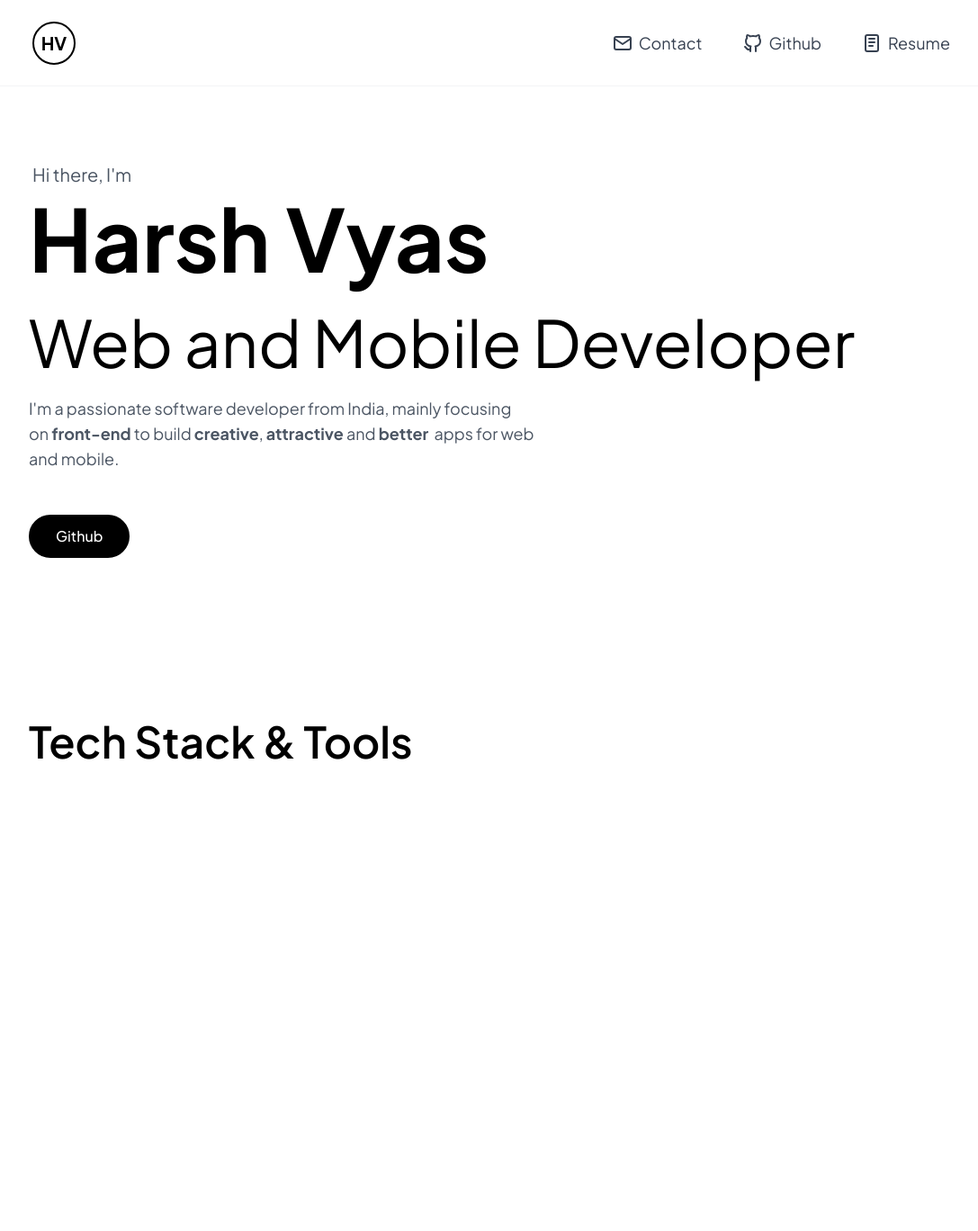
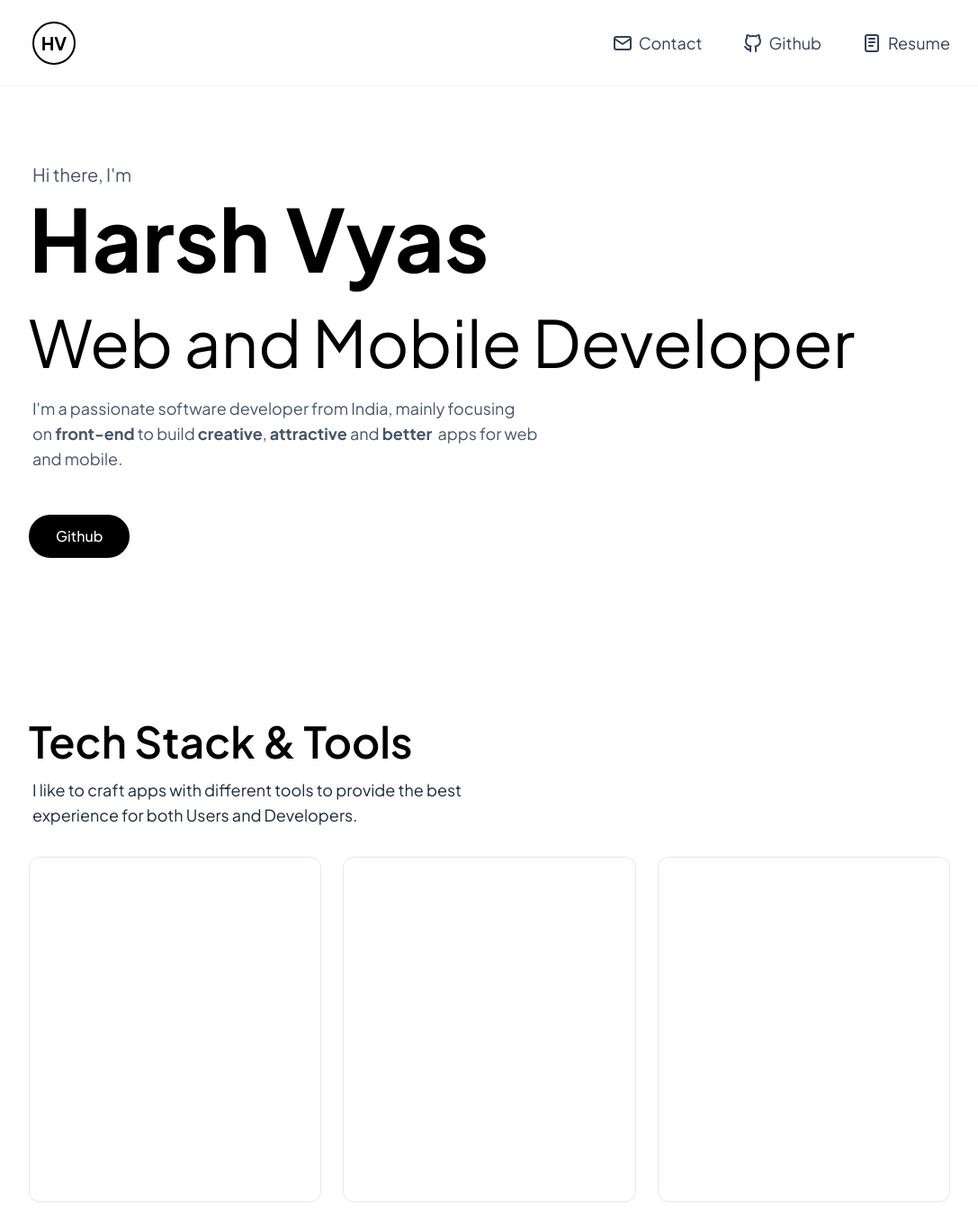
Before and after one commit to hrvsdev/hrvs, a Next.js app: page / in a window 1280 px wide. Shown: the whole page at 90% size, without its empty margins (96-1183 px from the left). Before the commit the page ends 880 px from the top, so only its background shows below. Built offline with nearby package versions, Linux system fonts and the light colour scheme.

Commit message:
added tech stack skeletom

```diff
--- a/components/Home/Hero/Hero.tsx
+++ b/components/Home/Hero/Hero.tsx
@@ -1,15 +1,17 @@
 export default function HeroComp(): JSX.Element {
   return (
-    <div className="flex justify-center items-center min-h-screen py-24 sm:py-32">
+    <section id="main" className="flex justify-center items-center min-h-screen py-24 sm:py-32">
       <div className="max-w-5xl w-full">
-        <p className="text-gray-600 dark:text-gray-400 text-lg sm:text-xl pl-1 mb-2">Hi there, I&apos;m</p>
+        <p className="text-slate-600 dark:text-slate-400 text-lg sm:text-xl pl-1 mb-2">
+          Hi there, I&apos;m
+        </p>
         <h1 className="dark:text-white text-5xl sm:text-6xl md:text-7xl lg:text-8xl font-bold mb-4 sm:mb-6 md:mb-8">
           Harsh Vyas
         </h1>
         <p className="dark:text-white text-4xl sm:text-5xl md:text-6xl lg:text-7xl leading-snug mb-6">
           Web and Mobile Developer
         </p>
-        <p className="text-gray-600 dark:text-gray-400 text-base md:text-lg mb-12 leading-8 max-w-xl">
+        <p className="text-slate-600 dark:text-slate-400 text-base md:text-lg mb-12 leading-8 max-w-xl pl-1">
           I&apos;m a passionate software developer from India, mainly focusing on&nbsp;
           <b>front-end</b> to build <b>creative</b>, <b>attractive</b> and <b>better</b>
           &nbsp; apps for web and mobile.
@@ -26,6 +28,6 @@ export default function HeroComp(): JSX.Element {
           </button>
         </div>
       </div>
-    </div>
+    </section>
   );
 }
--- a/components/Home/Tech/Tech.tsx
+++ b/components/Home/Tech/Tech.tsx
@@ -1,12 +1,18 @@
 export default function Tech() {
   return (
-    <section className="flex justify-center mb-8">
+    <section id="tech" className="flex justify-center mb-8">
       <div className="max-w-5xl w-full">
-        <h1 className="dark:text-white text-2xl sm:text-3xl md:text-4xl lg:text-5xl font-semibold">Tech Stack & Tools</h1>
-        <div >
-          <div></div>
-          <div></div>
-          <div></div>
+        <h1 className="dark:text-white text-3xl md:text-4xl lg:text-5xl font-semibold mb-2 sm:mb-3 lg:mb-4">
+          Tech Stack & Tools
+        </h1>
+        <p className="text-slate-800 dark:text-slate-300 text-base md:text-lg leading-7 max-w-xl mb-8 pl-1">
+          I like to craft apps with different tools to provide the best experience for
+          both Users and Developers.
+        </p>
+        <div className="grid grid-cols-1 lg:grid-cols-3 gap-6">
+          <div className="h-96 rounded-xl border dark:border-slate-700"></div>
+          <div className="h-96 rounded-xl border dark:border-slate-700"></div>
+          <div className="h-96 rounded-xl border dark:border-slate-700"></div>
         </div>
       </div>
     </section>
--- a/components/Navbar/Navbar.tsx
+++ b/components/Navbar/Navbar.tsx
@@ -3,7 +3,7 @@ import Right from "./Right";
 
 export default function Navbar() {
   return (
-    <nav className="fixed flex justify-center items-center h-20 sm:h-24 px-6 bg-white dark:bg-slate-900 border-b border-gray-100 dark:border-gray-700 w-full">
+    <nav className="fixed flex justify-center items-center h-20 sm:h-24 px-6 bg-white dark:bg-slate-900 border-b border-slate-100 dark:border-slate-700 w-full">
       <div className="flex justify-between items-center pl-1 max-w-5xl w-full">
         <Left/>
         <Right/>
--- a/components/Navbar/Right/Right.tsx
+++ b/components/Navbar/Right/Right.tsx
@@ -16,7 +16,7 @@ function HeaderButton({ href, name, Icon }: IHeaderButton): JSX.Element {
   return (
     <a
       href={href}
-      className="flex gap-1.5 items-center h-9 sm:h-8 text-gray-700 dark:text-gray-300 hover:text-black dark:hover:text-white active:translate-y-0.5 link-underline">
+      className="flex gap-1.5 items-center h-9 sm:h-8 text-slate-700 dark:text-slate-300 hover:text-black dark:hover:text-white active:translate-y-0.5 link-underline">
       <Icon className="w-7  h-7 sm:w-6 sm:h-6"/>
       <span className="text-lg hidden sm:inline-block">{name}</span>
     </a>
```
